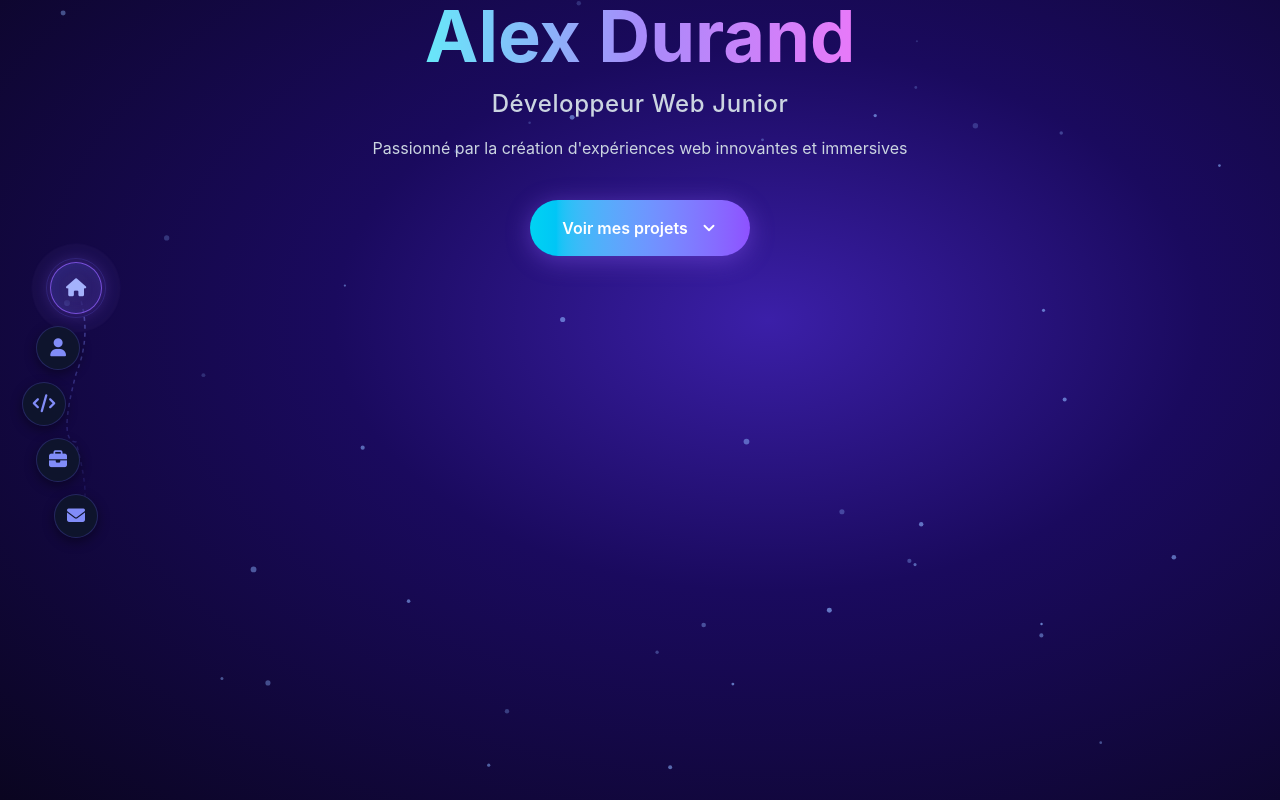
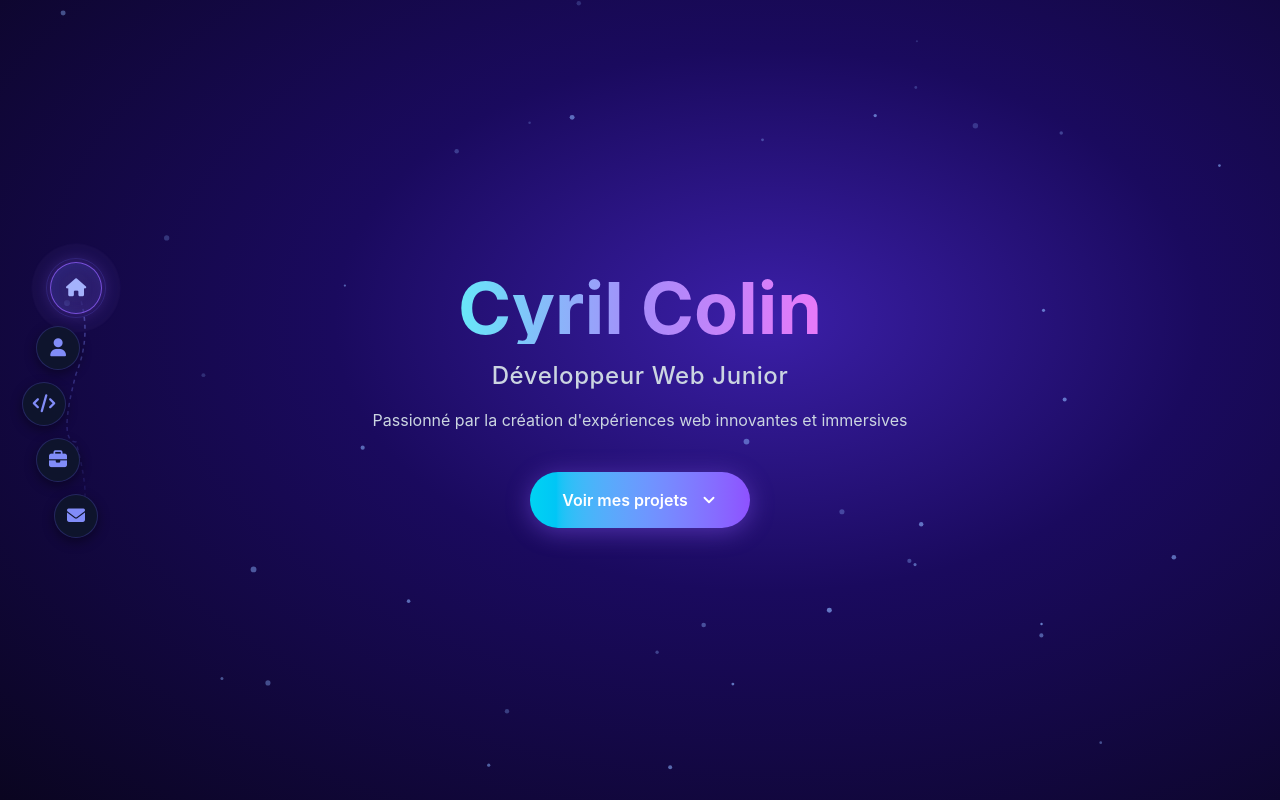
Before and after one commit to Bombe18/PortFolio, a React (Vite) app in the folder frontend/: page / in a window 1280 px wide. Shown: the top 800 px of the page. Built offline with nearby package versions, Linux system fonts and the light colour scheme.

Commit message:
added hero page

```diff
--- a/frontend/src/pages/HeroPage.jsx
+++ b/frontend/src/pages/HeroPage.jsx
@@ -3,12 +3,12 @@ import { useEffect, useRef } from "react";
 
 export default function HeroPage() {
   return (
-    <section >
+    <section className="flex min-h-screen flex-col justify-center items-center">
 
       <div className="relative z-10 flex flex-col items-center text-center px-6">
 
-        <h1 className="inline-block mb-4 bg-[linear-gradient(to_right,_rgb(103,_232,_249),_rgb(167,_139,_250),_rgb(232,_121,_249))] bg-clip-text text-transparent text-7xl font-bold leading-none">
-          Alex Durand
+        <h1 className="inline-block mb-4 bg-[linear-gradient(to_right,rgb(103,232,249),rgb(167,139,250),rgb(232,121,249))] bg-clip-text text-transparent text-7xl font-bold leading-none">
+          Cyril Colin
         </h1>
 
         <p className="mb-4 text-[#cbd5e1] text-2xl font-medium tracking-wide leading-8">
--- /dev/null
+++ b/frontend/src/styles/hero.styles.js
@@ -0,0 +1,15 @@
+export const heroStyles = {
+
+
+  heroTitle: [
+    "text-6xl",
+    "md:text-8xl",
+    "mb-4", "font-bold",
+    "bg-gradient-to-r",
+    "from-cyan-400",
+    "via-violet-400",
+    "to-fuchsia-400",
+    "bg-clip-text",
+    "text-transparent",
+  ].join(" "),
+};
```
